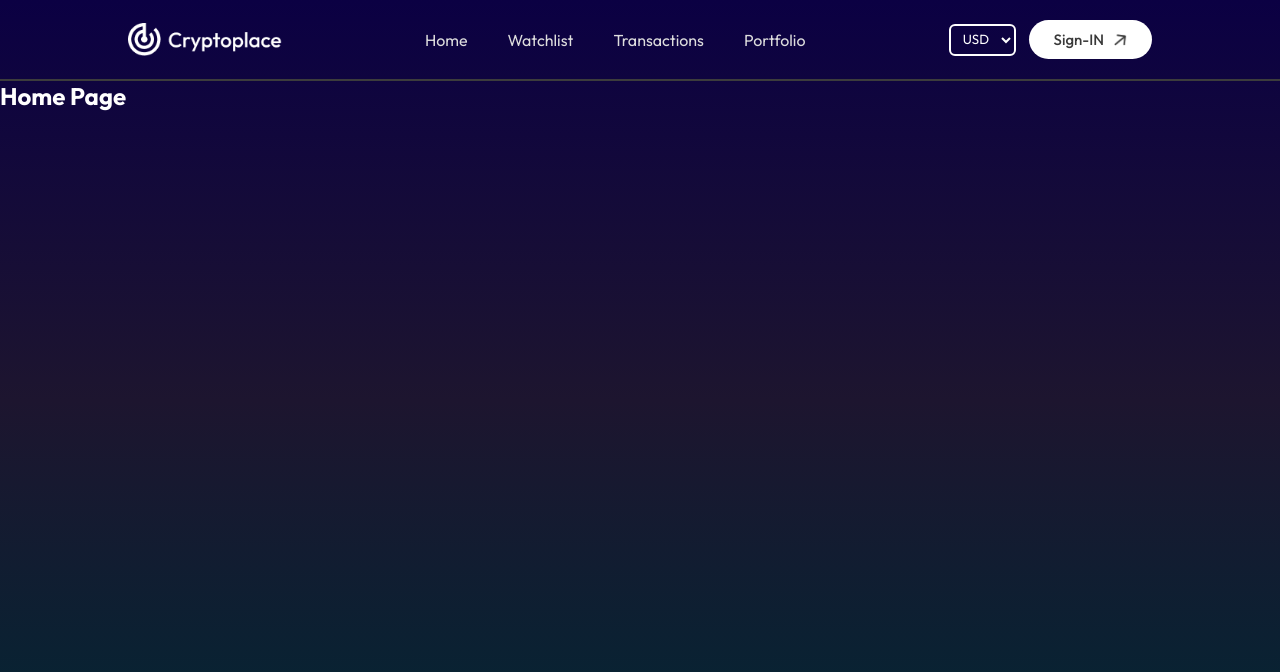
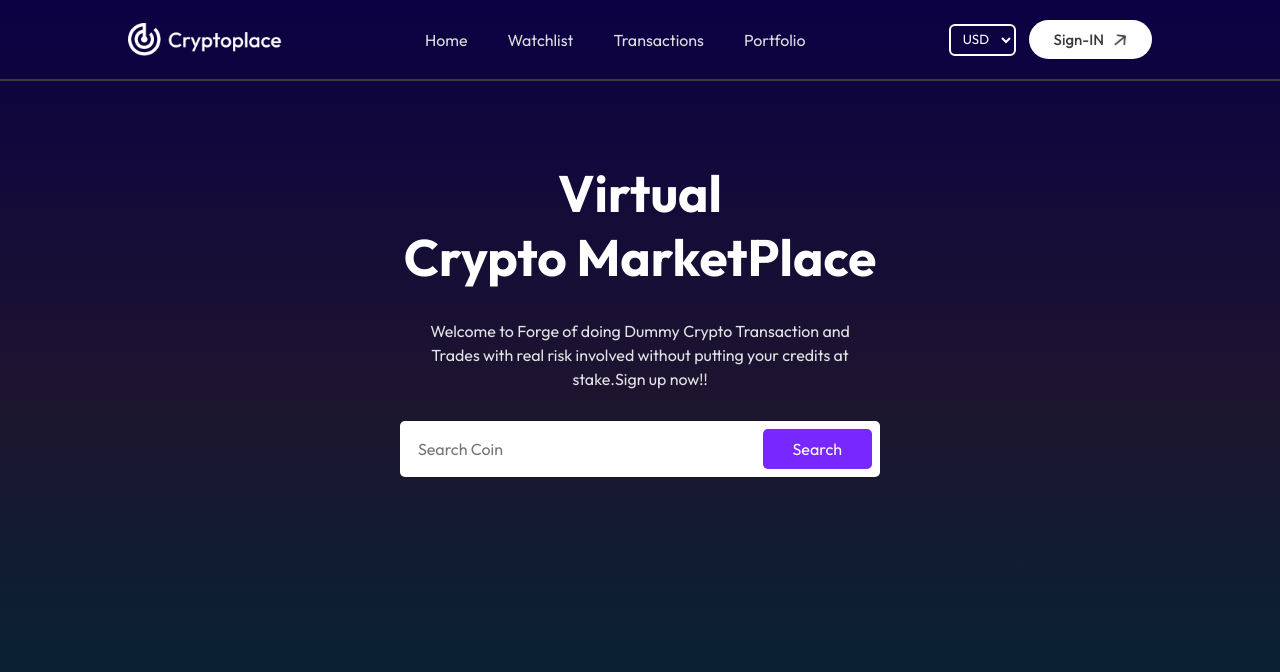
Before and after one commit to keshavsinha17/EthBlitz, a React (Vite) app: page / in a window 1280 px wide. Shown: the top 672 px of the page. Built offline with nearby package versions, Linux system fonts and the light colour scheme.

Commit message:
ui/home description

```diff
--- a/src/pages/Home/Home.css
+++ b/src/pages/Home/Home.css
@@ -0,0 +1,55 @@
+.home {
+    padding: 0px 10px;
+    padding-bottom: 100px;
+}
+
+.hero {
+    max-width: 600px;
+    margin: 80px auto;
+    display: flex;
+    flex-direction: column;
+    align-items: center;
+    text-align: center;
+    gap: 30px;
+}
+
+.hero h1 {
+    font-size: max(4vw, 36px);
+}
+
+.hero p {
+    width: 75%;
+    color: #e3e3e3;
+    line-height: 1.5;
+}
+
+.hero form {
+    padding: 8px;
+    width: 80%;
+    background-color: white;
+    border-radius: 5px;
+    font-size: 20px;
+    display: flex;
+    justify-content: space-between;
+    align-items: center;
+    gap: 10px;
+}
+
+.hero input {
+    flex: 1;
+    font-size: 16px;
+    border: none;
+    outline: none;
+    padding-left: 10px;
+
+}
+
+.hero button {
+    border: none;
+    background: #7927ff;
+    color: white;
+    font-size: 16px;
+    padding: 10px 30px;
+    border-radius: 5px;
+    cursor: pointer;
+}
--- a/src/pages/Home/Home.jsx
+++ b/src/pages/Home/Home.jsx
@@ -2,8 +2,16 @@
 import "./Home.css";
 const Home = () => {
   return (
-    <div>
-      <h2>Home Page</h2>
+    <div className='home'>
+      <div className='hero'>
+      <h1>Virtual<br/>Crypto MarketPlace</h1>
+      <p>Welcome to Forge of doing Dummy Crypto Transaction and Trades with real risk involved
+      without putting your credits at stake.Sign up now!!</p>
+<form>
+<input type='text' placeholder='Search Coin'></input>
+<button type='submit'>Search</button>
+</form>
+      </div>
     </div>
   )
 }
```
